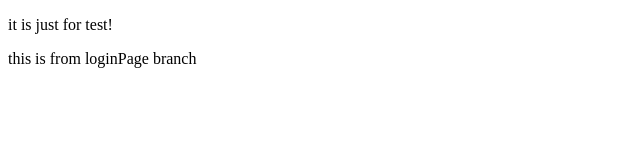
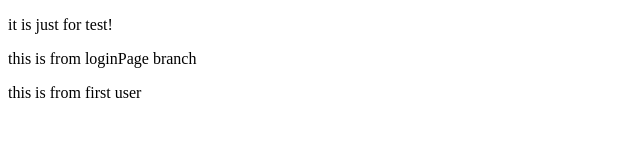
Before and after one commit to ahmadshoaibjoya/testrepository, a plain HTML site: page index.html in a window 1280 px wide. Shown: the whole page, without its empty margins (0-640 px from the left). Drawn offline with Linux system fonts and the light colour scheme.

Commit message:
a line is added

```diff
--- a/index.html
+++ b/index.html
@@ -7,5 +7,6 @@
   <body>
     <p>it is just for test!</p>
     <p>this is from loginPage branch</p>
+    <p>this is from first user</p>
   </body>
 </html>
```
